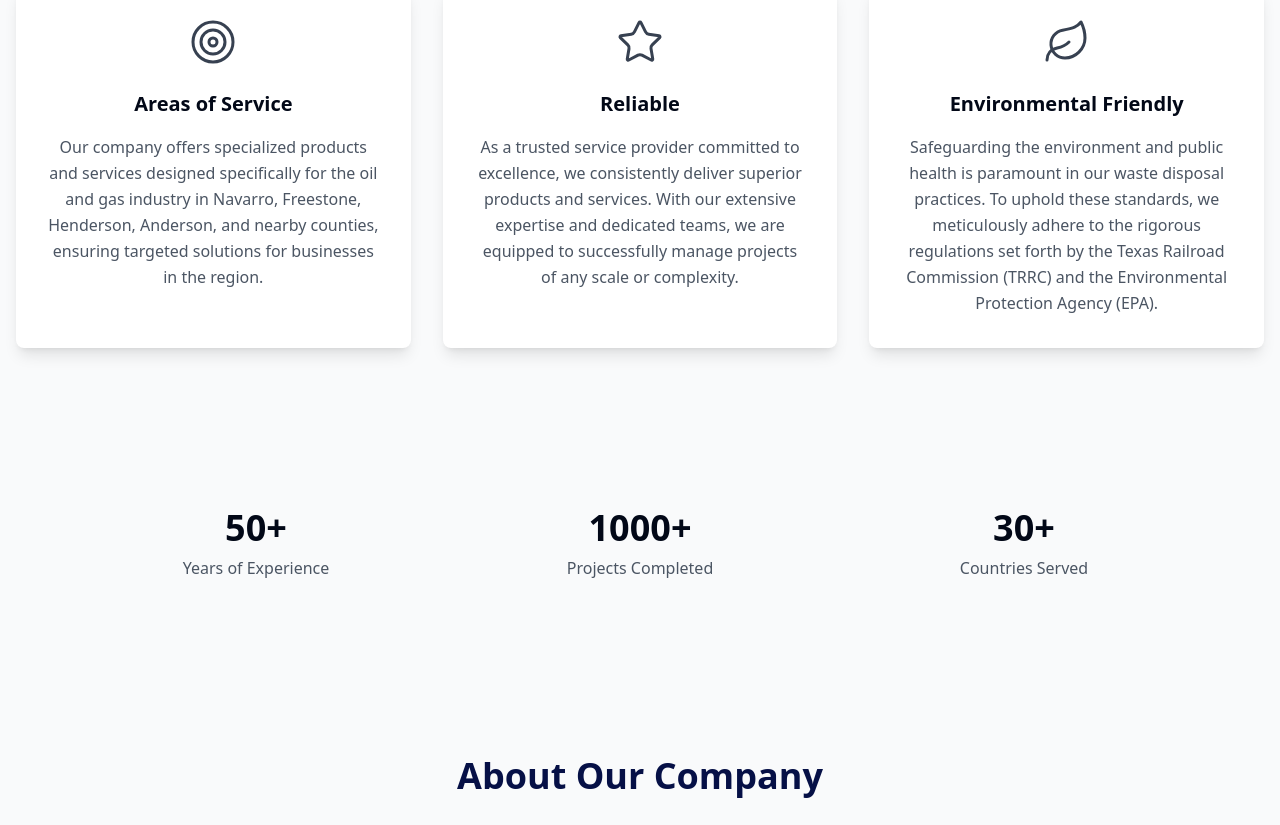
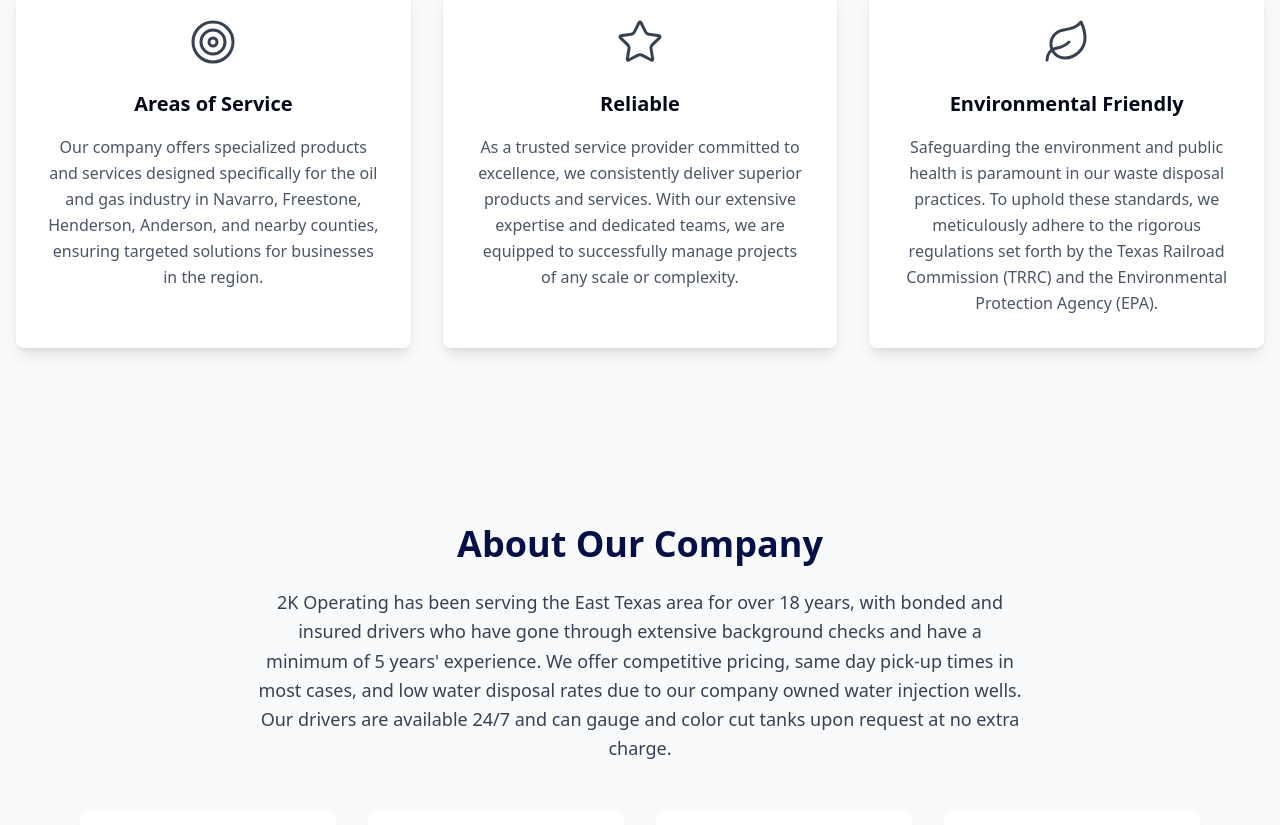
Before and after one commit to cadencearcadia/2koperating, a React (Vite) app: page / in a window 1280 px wide. Shown: the part 894-1719 px from the top of the page. Built offline with nearby package versions, Linux system fonts and the light colour scheme.

Commit message:
Remove section and adjust spacing
Deleted a specified section from the codebase and ensured that the spacing between the remaining sections is correct.
[skip gpt_engineer]

```diff
--- a/src/components/Stats.tsx
+++ /dev/null
@@ -1,45 +0,0 @@
-import { motion } from "framer-motion";
-import { useInView } from "react-intersection-observer";
-
-const stats = [
-  { value: 50, label: "Years of Experience" },
-  { value: 1000, label: "Projects Completed" },
-  { value: 30, label: "Countries Served" },
-];
-
-const Stats = () => {
-  const [ref, inView] = useInView({
-    triggerOnce: true,
-    threshold: 0.1,
-  });
-
-  return (
-    <section ref={ref} className="py-20 bg-gray-50">
-      <div className="max-w-6xl mx-auto px-4">
-        <div className="grid grid-cols-1 md:grid-cols-3 gap-8">
-          {stats.map((stat, index) => (
-            <motion.div
-              key={stat.label}
-              initial={{ opacity: 0, y: 20 }}
-              animate={inView ? { opacity: 1, y: 0 } : {}}
-              transition={{ duration: 0.5, delay: index * 0.2 }}
-              className="text-center"
-            >
-              <motion.div
-                initial={{ scale: 0 }}
-                animate={inView ? { scale: 1 } : {}}
-                transition={{ duration: 0.5, delay: index * 0.2 }}
-                className="text-4xl font-bold mb-2"
-              >
-                {stat.value}+
-              </motion.div>
-              <p className="text-gray-600">{stat.label}</p>
-            </motion.div>
-          ))}
-        </div>
-      </div>
-    </section>
-  );
-};
-
-export default Stats;
--- a/src/pages/Index.tsx
+++ b/src/pages/Index.tsx
@@ -4,7 +4,6 @@ import { ChevronDown } from "lucide-react";
 import Navigation from "@/components/Navigation";
 import Hero from "@/components/Hero";
 import Services from "@/components/Services";
-import Stats from "@/components/Stats";
 import About from "@/components/About";
 import Testimonials from "@/components/Testimonials";
 import Newsletter from "@/components/Newsletter";
@@ -33,7 +32,6 @@ const Index = () => {
 
       <div ref={ref} className="space-y-0">
         <Services />
-        <Stats />
         <About />
         <Testimonials />
         <Newsletter />
```
